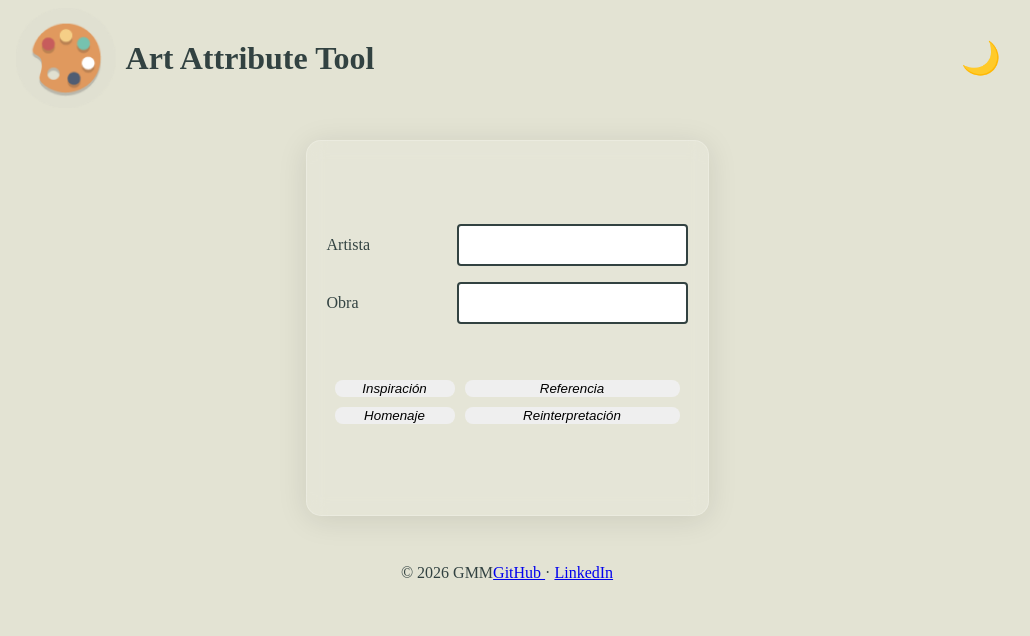
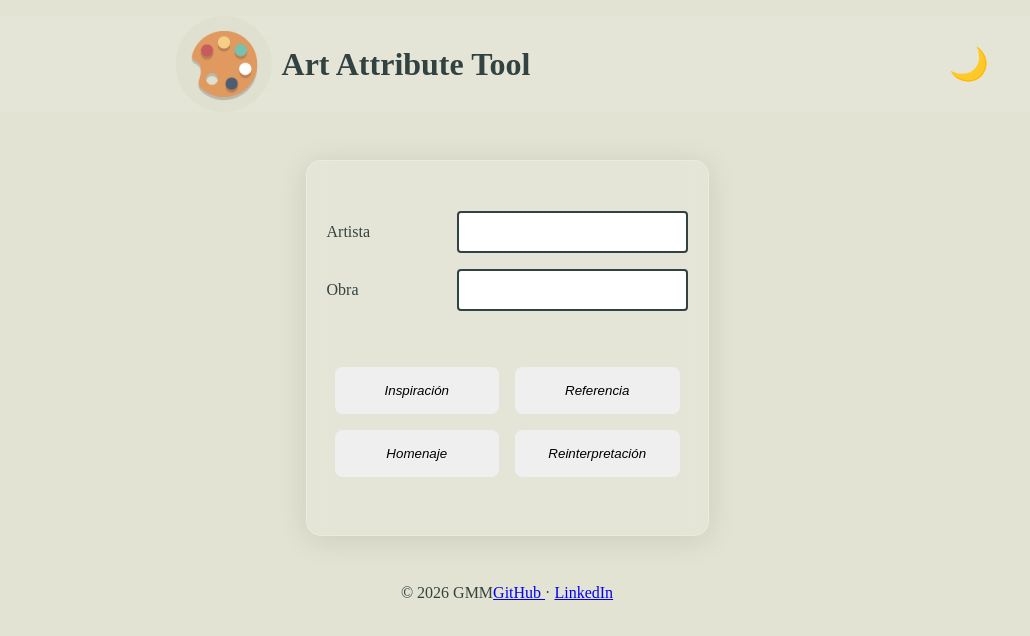
Before and after one commit to code-medina/art-attribution-tool, a website with bundled scripts: page index.html in a window 1280 px wide. Shown: the whole page, without its empty margins (133-1163 px from the left). Built offline with nearby package versions, Linux system fonts and the light colour scheme.

Commit message:
refactor: change tam img

```diff
--- a/css/styel.css
+++ b/css/styel.css
@@ -1,5 +1,7 @@
 html {
 	font-size: 16px;
+	margin: 0px;
+	padding: 0px;
 }
 
 :root {
@@ -63,7 +65,14 @@ body {
 header {
 	display: grid;
 	grid-template-columns: 3fr 1fr;
+	margin: 1rem;
 
+	/* vidrio */
+	background: rgba(255, 255, 255, 0.1);
+	/* Fondo blanco transparente */
+	backdrop-filter: blur(10px);
+	/* Efecto desenfoque */
+	-webkit-backdrop-filter: blur(10px);
 
 	/* 	display: flex;
 	gap: 1rem;
@@ -75,10 +84,16 @@ header {
 	.center {
 		display: flex;
 		align-items: center;
-		width: 50vw;
+		width: 100%;
+		/* 👈 clave */
 		justify-content: center;
+		gap: 10px;
+	}
 
-		gap: 10px;
+	img {
+		width: 96px;
+		height: 96px;
+
 	}
 
 	#toggle-theme {
@@ -91,12 +106,8 @@ header {
 		font-size: 2rem;
 	}
 
-	img {
-		width: 100px;
-		height: 100px;
+}
 
-	}
-}
 
 #toggle-theme:hover {
 	scale: 1.2;
@@ -158,6 +169,7 @@ input[type="text"]:focus {
 	gap: 1rem;
 
 	button {
+		padding: 1rem;
 		border: none;
 		border-radius: 8px;
 		font-style: italic;
@@ -178,6 +190,11 @@ footer {
 		font-size: 12px;
 	}
 
+	header img {
+		width: 70px;
+		height: 70px;
+	}
+
 	#form-template div {
 
 		display: flex;
--- a/index.html
+++ b/index.html
@@ -41,7 +41,7 @@
 				<input type="text" name="ubication" id="ubication" hidden />
 			</div>
 
-			<div class="buttons">
+			<section class="buttons">
 				<button type="submit" data-type="inspiration">
 					Inspiración
 				</button>
@@ -54,7 +54,7 @@
 				<button type="submit" data-type="reinterpretation">
 					Reinterpretación
 				</button>
-			</div>
+			</section>
 		</form>
 		<!-- </div> -->
 
```
